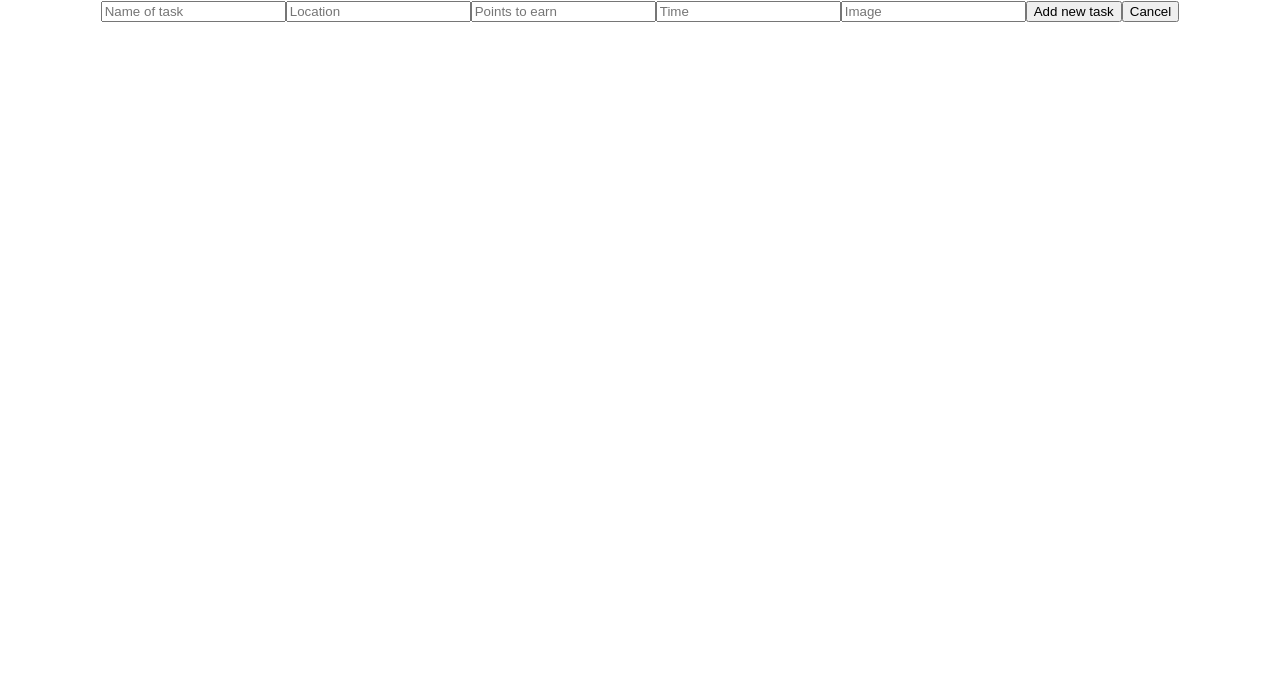
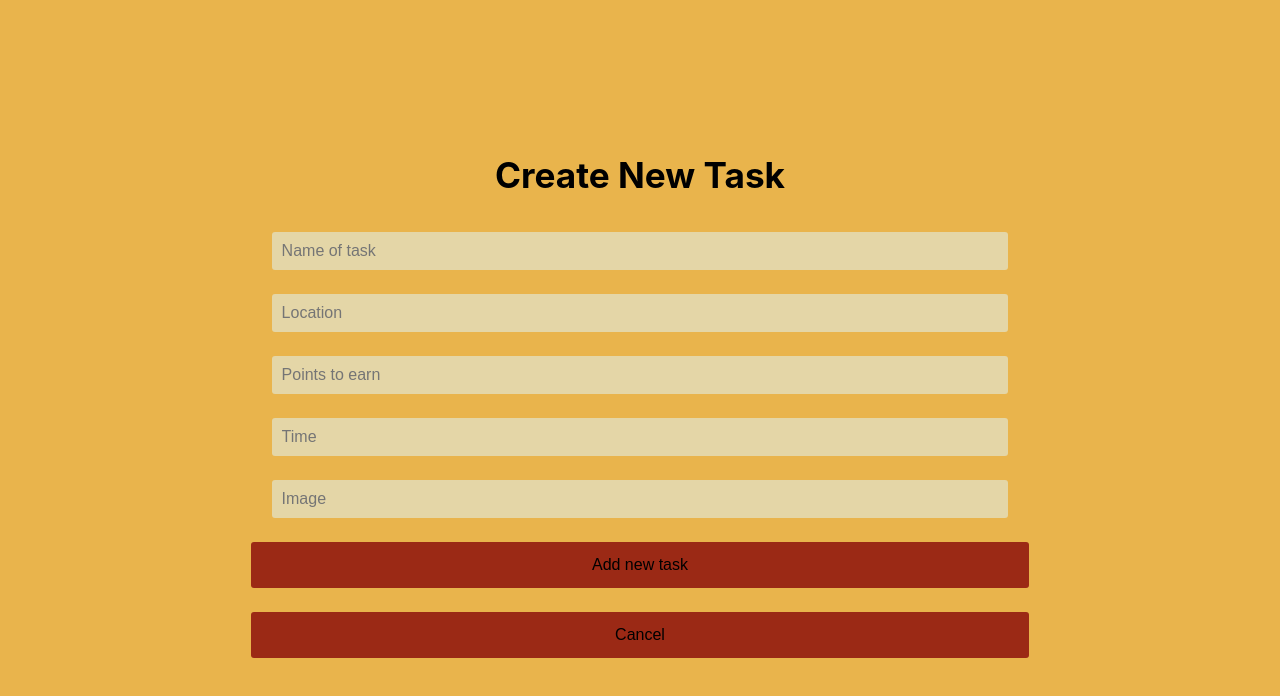
Before and after one commit to Hackbit/reactriot2019-lambdarioteers, a React (Create React App) app: page /task-form in a window 1280 px wide. Shown: the top 696 px of the page. Built offline with nearby package versions, Linux system fonts and the light colour scheme.

Commit message:
Task form is styled. Exported form styled components for register form, and task form, into FormStyles.js

```diff
--- a/package.json
+++ b/package.json
@@ -3,6 +3,7 @@
   "version": "0.1.0",
   "private": true,
   "dependencies": {
+    "@material-ui/core": "^4.4.3",
     "formik": "^1.5.8",
     "react": "^16.9.0",
     "react-dom": "^16.9.0",
--- /dev/null
+++ b/src/components/FormStyles.js
@@ -0,0 +1,60 @@
+import styled from "styled-components";
+
+export const FormContainer = styled.div`
+display: flex;
+justify-content: center;
+align-items: center;
+flex-direction: column;
+width: 100%;
+height: 100vh;
+background: ${props => props.bgColor};
+
+h1 {
+    font-size: 2.2rem;
+}
+
+form {
+    display: flex;
+    flex-direction: column;
+    justify-content: space-evenly;
+    align-items: center;
+    width: 80%;
+
+    input {
+        width: 70%;
+        padding: 8px;
+        margin: 12px 0;
+        border: 2px solid transparent;
+        border-radius: 3px;
+        font-size: 1rem;
+        background: #e4d6a7;
+    }
+}
+`;
+
+export const FormButton = styled.button`
+border: none;
+border-radius: 3px;
+width: 76%;
+padding: 14px;
+background: pink;
+font-size: 1rem;
+background: ${props => props.bgColor};
+transition: all .3s;
+margin: 12px 0;
+
+&:hover {
+    background: ${props => props.hoverColor};
+    color: white;
+}
+`;
+
+export const InputError = styled.p`
+font-size: .8rem;
+background: #9b2915;
+color: white;
+width: 73%;
+border-radius: 3px;
+padding: 3px 0 3px 8px;
+margin-top: -3px;
+`;
--- a/src/components/Register.js
+++ b/src/components/Register.js
@@ -1,54 +1,35 @@
 import React from "react";
 import { withFormik, Form, Field } from "formik";
 import * as Yup from "yup";
-import styled from "styled-components";
 import { connect } from 'react-redux';
 
 import { addUser } from "../actions";
+import { FormContainer, InputError, FormButton } from "./FormStyles";
 
 const Register = ({ errors, touched, isSubmitting }) => {
     return (
-        <FormContainer>
+        <FormContainer bgColor="#50a2a7" >
             <h1>Register</h1>
             <Form>
-                <Field
-                    name="organization"
-                    type="text"
-                    placeholder="Organization"
-                />
+                <Field name="organization" type="text" placeholder="Organization" />
                 {errors.organization && <InputError>{errors.organization}</InputError>}
-                <Field
-                    name="name"
-                    type="text"
-                    placeholder="Contact Name"
-                />
+                <Field name="name" type="text" placeholder="Contact Name"/>
                 {errors.name && <InputError>{errors.name}</InputError>}
-                <Field
-                    name="phone"
-                    type="phone"
-                    placeholder="Phone"
-                />
+                <Field name="phone" type="phone" placeholder="Phone"/>
                 {errors.phone && <InputError>{errors.phone}</InputError>}
                 {touched.phone && <InputError>{touched.phone}</InputError>}
-                <Field
-                    name="email"
-                    type="email"
-                    placeholder="E-mail"
-                />
+                <Field name="email" type="email" placeholder="E-mail"/>
                 {errors.email && <InputError>{errors.email}</InputError>}
-                <Field
-                    name="address"
-                    type="address"
-                    placeholder="Address"
-                />
+                <Field name="address" type="address" placeholder="Address"/>
                 {errors.address && <InputError>{errors.address}</InputError>}
-                <Field
-                    name="password"
-                    type="password"
-                    placeholder="Password"
-                />
+                <Field name="password" type="password" placeholder="Password"/>
                 {errors.password && <InputError>{errors.password}</InputError>}
-                <SubmitButton disabled={isSubmitting} type="submit">Register</SubmitButton>
+                <FormButton
+                    disabled={isSubmitting}
+                    type="submit"
+                    bgColor="#e9b44c"
+                    hoverColor="#9b2915"
+                >Register</FormButton>
             </Form>
         </FormContainer>
     );
@@ -99,65 +80,6 @@ const FormikRegisterForm = withFormik({
     }
 })(Register);
 
-export const FormContainer = styled.div`
-display: flex;
-justify-content: center;
-align-items: center;
-flex-direction: column;
-width: 100%;
-height: 100vh;
-background: #50a2a7;
-
-h1 {
-    font-size: 2.2rem;
-}
-
-form {
-    display: flex;
-    flex-direction: column;
-    justify-content: space-evenly;
-    align-items: center;
-    width: 80%;
-
-    input {
-        width: 70%;
-        padding: 8px;
-        margin: 12px 0;
-        border: 2px solid transparent;
-        border-radius: 3px;
-        font-size: 1rem;
-        background: #e4d6a7;
-    }
-}
-`;
-
-export const SubmitButton = styled.button`
-border: none;
-border-radius: 3px;
-width: 76%;
-padding: 14px;
-background: pink;
-font-size: 1rem;
-background: #e9b44c;
-transition: all .3s;
-margin: 12px 0;
-
-&:hover {
-    background: #9b2915;
-    color: white;
-}
-`;
-
-export const InputError = styled.p`
-font-size: .8rem;
-background: #9b2915;
-color: white;
-width: 73%;
-border-radius: 3px;
-padding: 3px 0 3px 8px;
-margin-top: -3px;
-`;
-
 const mapStateToProps = state => {
 	console.log(state);
 
--- a/src/components/TaskForm.js
+++ b/src/components/TaskForm.js
@@ -4,6 +4,7 @@ import * as Yup from 'yup'
 import { connect } from 'react-redux'
 
 import { addTask, updateTask, cancel } from '../actions/taskActions'
+import { FormContainer, InputError, FormButton } from "./FormStyles";
 
 const TaskForm = ({ status, errors, touched, isSubmitting, addTask, history, updateTask, isUpdating, id }) => {
   useEffect(() => {
@@ -30,15 +31,27 @@ const TaskForm = ({ status, errors, touched, isSubmitting, addTask, history, upd
   }
 
   return (
+    <FormContainer bgColor="#e9b44c">
+      <h1>Create New Task</h1>
       <Form>
         <Field component="input" name="name" type="text" placeholder="Name of task"/>
         <Field component="input" name="locationInput" type="text" placeholder="Location"/>
         <Field component="input" name="pointsToEarn" type="number" placeholder="Points to earn"/>
         <Field component="input" name="time" type="text" placeholder="Time"/>
         <Field component="input" name="img" type="text" placeholder="Image"/>
-      <button type="submit" disabled={isSubmitting}>{isUpdating ? "Updating" : "Add new task"}</button>
-      <button onClick={cancelBtn}>Cancel</button>
+        <FormButton
+          type="submit"
+          disabled={isSubmitting}
+          bgColor="#9b2915"
+          hoverColor="#1c110a"
+        >{isUpdating ? "Updating" : "Add new task"}</FormButton>
+        <FormButton
+          onClick={cancelBtn}
+          bgColor="#9b2915"
+          hoverColor="#1c110a"
+        >Cancel</FormButton>
       </Form>
+    </FormContainer>
   )
 }
 
```
Also changed, not shown: 1 other file (tests, documents, lock files or other folders). Lines whose indentation alone changed are shown as unchanged.
